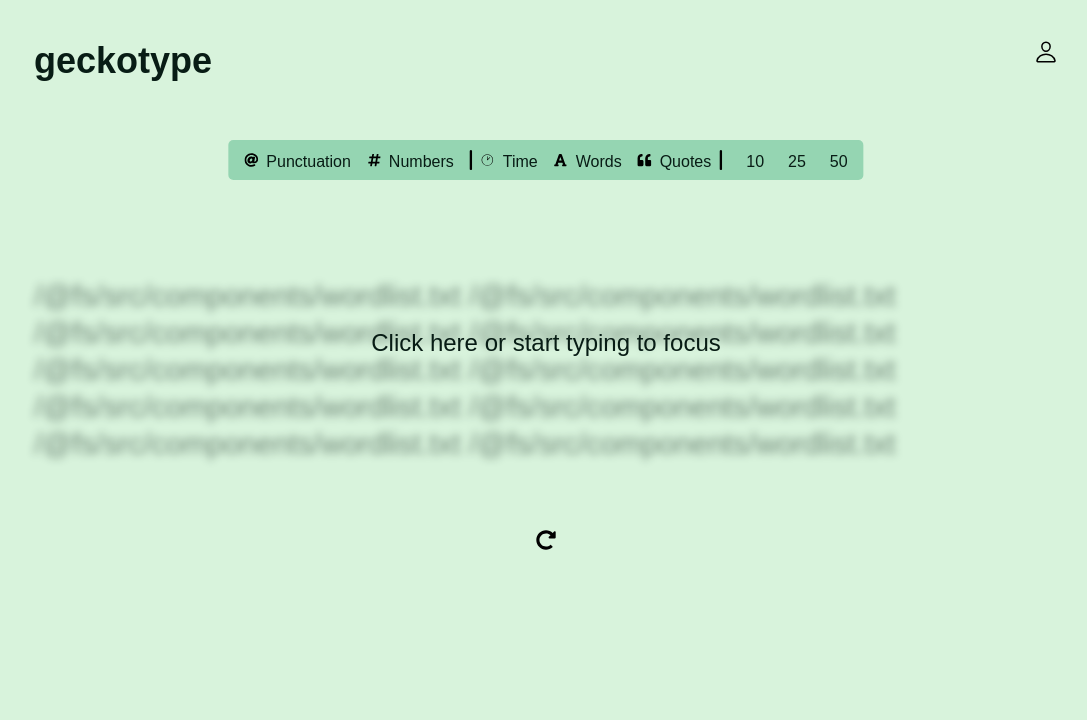
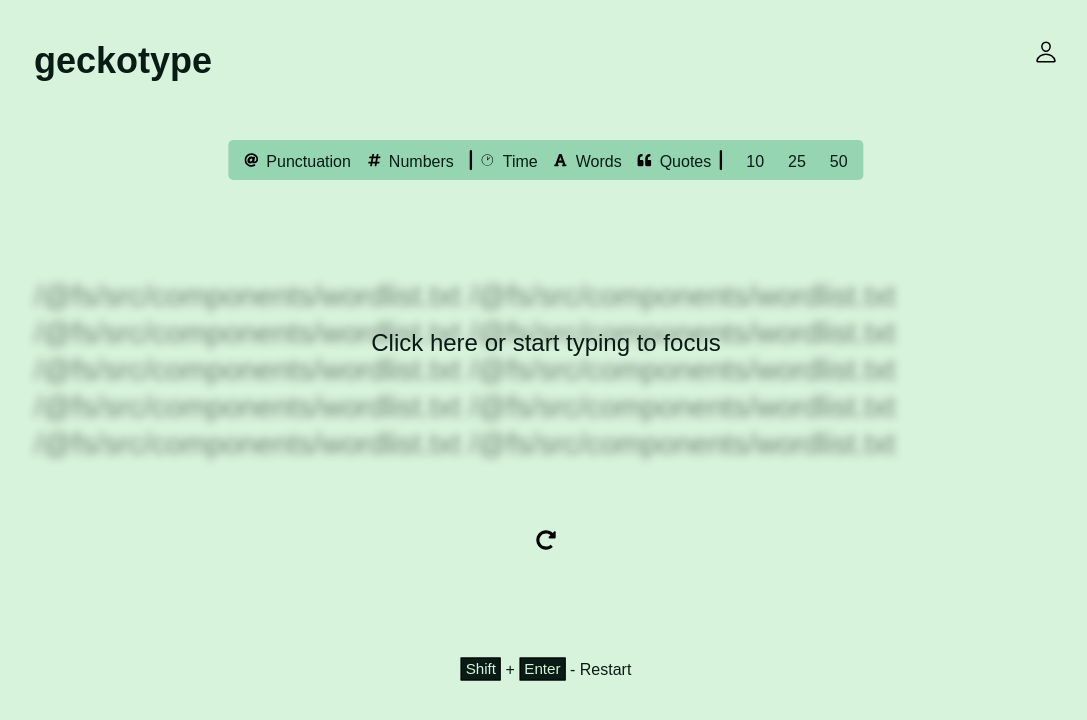
Before and after one commit to Ayomide4/geckotype, a React (Vite) app: page / in a window 1280 px wide. Shown: the top 720 px of the page, without its empty margins (94-1181 px from the left). Built offline with nearby package versions, Linux system fonts and the light colour scheme.

Commit message:
fix: add shortcuts and fix stats screen not appearing

```diff
--- a/src/App.css
+++ b/src/App.css
@@ -228,3 +228,24 @@
   transform: translate(-50%, -50%);
   cursor: pointer;
 }
+
+.shortcuts-unfocused {
+  opacity: 0;
+  transition: opacity 0.1s ease-in-out; /* Add a smooth transition on opacity */
+}
+
+.restart-shortcut {
+  position: absolute;
+  bottom: 10%;
+  left: 50%;
+  transform: translate(-50%, -50%);
+  color: var(--text-color);
+}
+
+.restart-shortcut > p > span {
+  font-size: 0.95rem;
+  border: 1px solid black;
+  background-color: var(--text-color);
+  color: var(--background-color);
+  padding: 0.1rem 0.25rem;
+}
--- /dev/null
+++ b/src/components/Shortcuts.jsx
@@ -0,0 +1,13 @@
+import React, { useState } from "react";
+
+export const Shortcuts = ({ isFocused }) => {
+  return (
+    <div className={isFocused ? "shortcuts-unfocused" : "shortcuts"}>
+      <div className="restart-shortcut">
+        <p>
+          <span>Shift</span> + <span>Enter</span> - Restart
+        </p>
+      </div>
+    </div>
+  );
+};
--- a/src/components/Timer.jsx
+++ b/src/components/Timer.jsx
@@ -4,15 +4,16 @@
     return Math.floor((new Date() - current) / 1000);
   };
 
-  if (input.length === 1) {
+  if (!id.current && input.length === 1) {
     const currentTime = new Date();
     id.current = setInterval(() => {
       console.log(getTimerTime(currentTime));
       totalTime.current = getTimerTime(currentTime);
     }, 1000);
+    console.log("id in timer", id.current);
   }
 
-  if (finished) {
+  if (finished && id.current) {
     clearInterval(id.current);
     id.current = null;
   }
--- a/src/components/Typing.jsx
+++ b/src/components/Typing.jsx
@@ -16,7 +16,7 @@
 }) => {
   const [displayPhrase, setDisplayPhrase] = useState([]);
   const [wordCount, setWordCount] = useState(0);
-  const spanElements = document.querySelectorAll("span");
+  const spanElements = document.querySelectorAll("span.char");
   const wordIndex = useRef(0);
   const [map, setMap] = useState(new Map());
 
@@ -37,7 +37,11 @@
   };
 
   const quote = displayPhrase.map((char, index) => {
-    return <span key={index}>{char}</span>;
+    return (
+      <span key={index} className="char">
+        {char}
+      </span>
+    );
   });
 
   const restart = () => {
@@ -46,6 +50,8 @@
     setFinished(false);
     setIsFocused(false);
     clearInterval(id.current);
+    id.current = null;
+    console.log("id in restart", id.current);
     spanElements.forEach((span) => {
       span.classList.remove("correct");
       span.classList.remove("incorrect");
--- a/src/components/TypingGame.jsx
+++ b/src/components/TypingGame.jsx
@@ -4,6 +4,7 @@
 import { IoPersonOutline } from "react-icons/io5";
 import { Timer } from "./Timer";
 import { Stats } from "./Stats";
+import { Shortcuts } from "./Shortcuts";
 import ModeSelect from "./ModeSelect";
 
 export default function TypingGame() {
@@ -22,6 +23,7 @@
   return (
     <>
       <ModeSelect isFocused={isFocused} setNumWords={setNumWords} />
+      <Shortcuts isFocused={isFocused} />
       <div className="title">
         <h1>geckotype</h1>
       </div>
```
